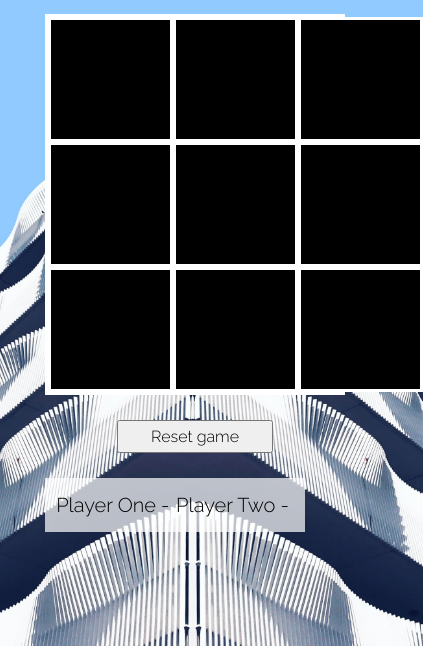
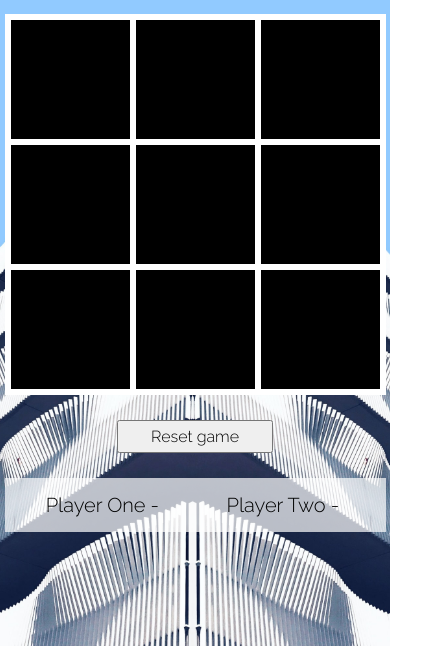
Before and after one commit to dphlai-zz/tictactoe, a plain HTML site: page index.html in a window 390 px wide. Shown: the part 214-860 px from the top of the page, 423 px wide, since content can reach past the window. Drawn offline with Linux system fonts and the light colour scheme.

Commit message:
removed media query

```diff
--- a/css/style.css
+++ b/css/style.css
@@ -133,13 +133,3 @@ button {
   color: rgb(0, 102, 255);
   font-size: 20px;
 }
-
-@media screen and (max-width:812px) {
-  .container {
-    width: 80%;
-  }
-
-  .countercontainer {
-    width: 80%;
-  }
-}
```
